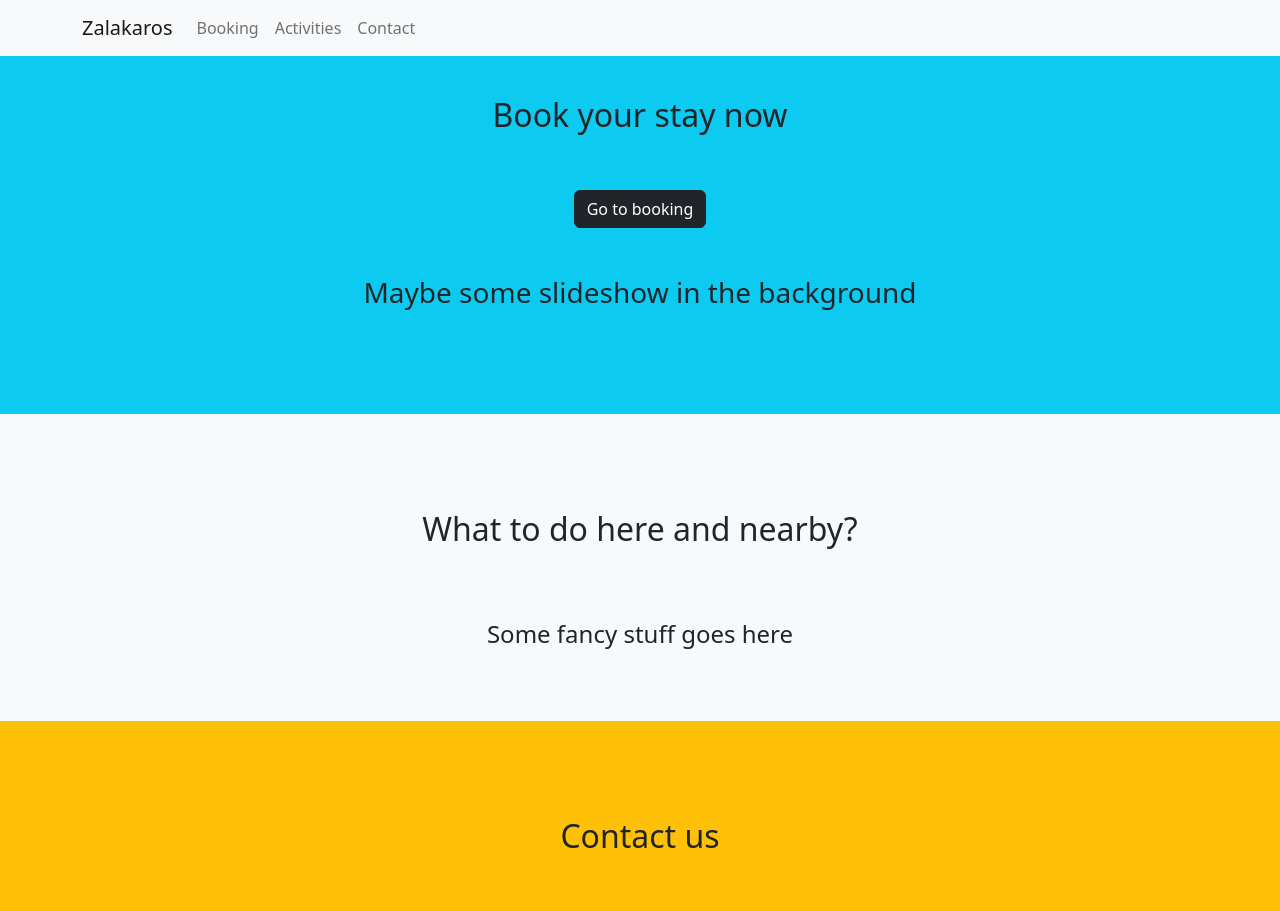
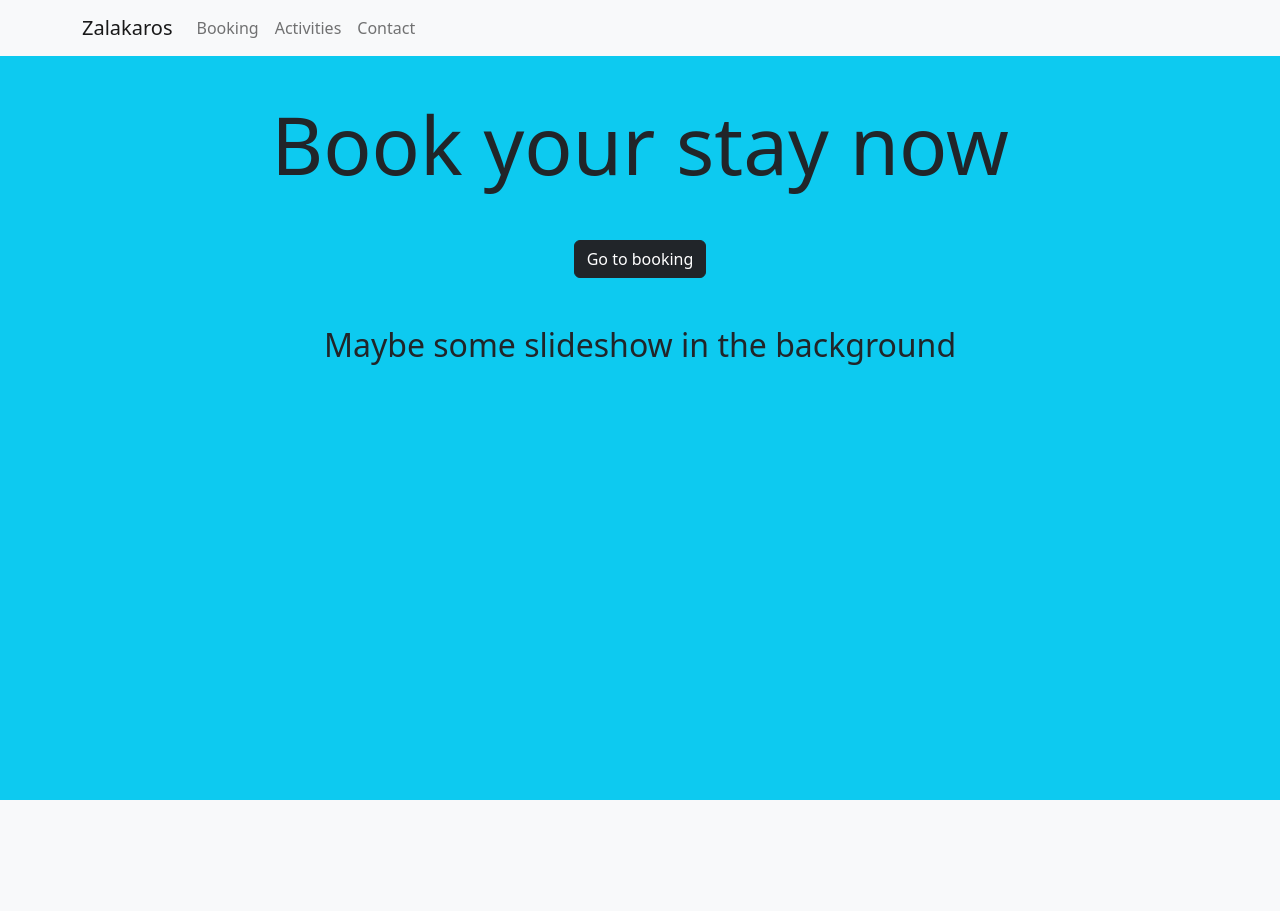
Before and after one commit to artibarti/zalakaros, a React (Create React App) app: page / in a window 1280 px wide. Shown: the top 911 px of the page. Built offline with nearby package versions, Linux system fonts and the light colour scheme; the HTML template or start-up script is replaced by a standard one.

Commit message:
Minimal design changes to have fullscreen panels on the homepage

```diff
--- a/src/components/home.tsx
+++ b/src/components/home.tsx
@@ -4,22 +4,22 @@ export function Home() {
 
 	const bookingPanel = (
 		<HomePagePanelContainer id="booking" className="bg-info text-center">
-			<div className="h2 py-5 text-center">Book your stay now</div>
+			<div className="display-1 py-5 text-center">Book your stay now</div>
 			<Button variant="dark">Go to booking</Button>
-			<div className="h3 py-5 text-center">Maybe some slideshow in the background</div>
+			<div className="h2 py-5 text-center">Maybe some slideshow in the background</div>
 		</HomePagePanelContainer>
 	);
 
 	const activitiesPanel = (
 		<HomePagePanelContainer id="activities" className="bg-light text-center">
-			<div className="h2 py-5">What to do here and nearby?</div>
-			<div className="h4 py-3">Some fancy stuff goes here</div>
+			<div className="display-1 py-5">What to do here and nearby?</div>
+			<div className="h1 py-3">Some fancy stuff goes here</div>
 		</HomePagePanelContainer>
 	);
 
 	const contactPanel = (
 		<HomePagePanelContainer id="contact" className="bg-warning text-center">
-			<div className="h2 py-5">Contact us</div>
+			<div className="display-2 py-5">Contact us</div>
 			<div className="h4 py-3">Some messenger plugin, contact info goes here</div>
 			<Button variant="dark" size="lg">Text us</Button>
 		</HomePagePanelContainer>
@@ -42,7 +42,7 @@ interface HomePagePanelContainerProps {
 
 function HomePagePanelContainer(props: HomePagePanelContainerProps & any) {
 	return (
-		<Row className={props.className + " p-5"}>
+		<Row className={props.className + " p-5"} style={{minHeight: "100vh"}}>
 			<Container id={props.id} fluid>
 				{props.children}
 			</Container>
```
